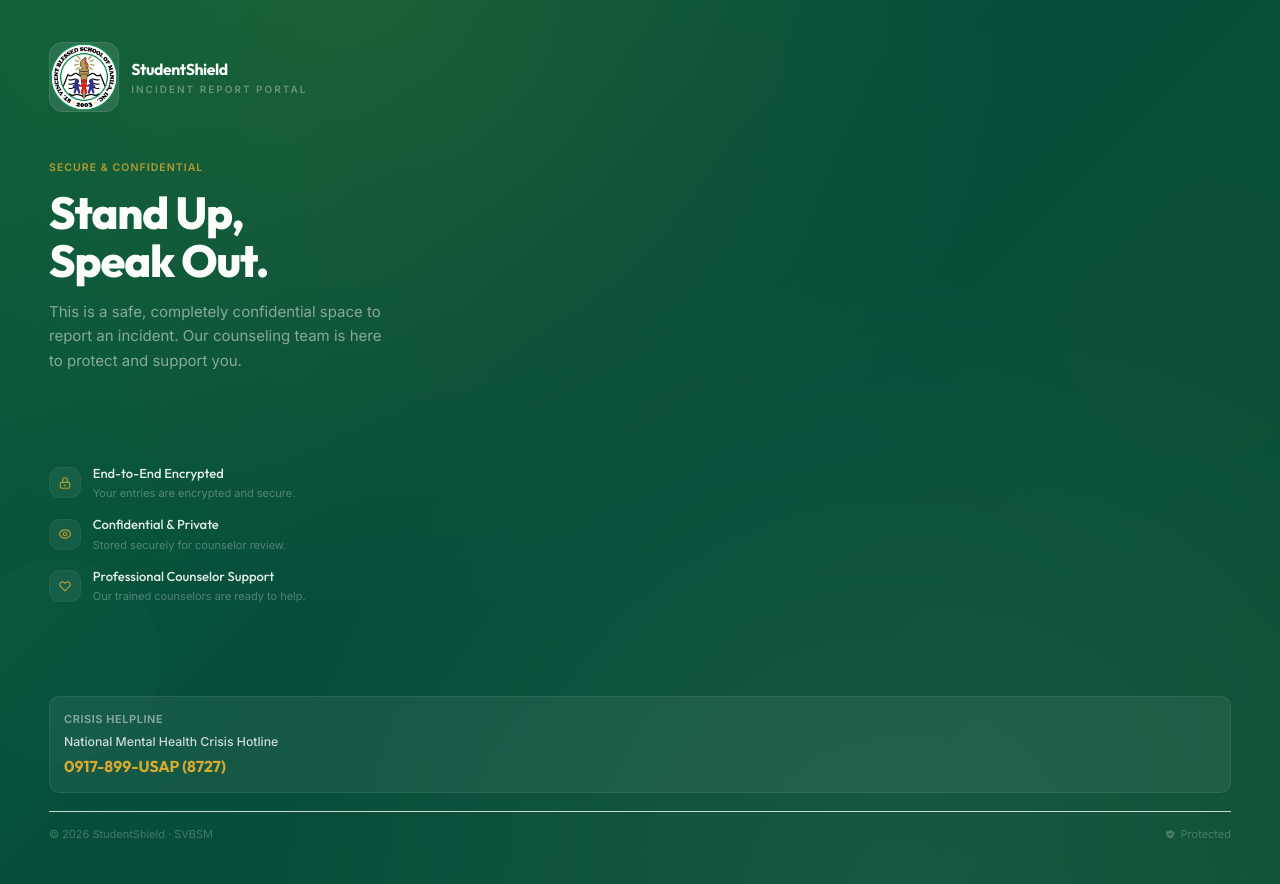
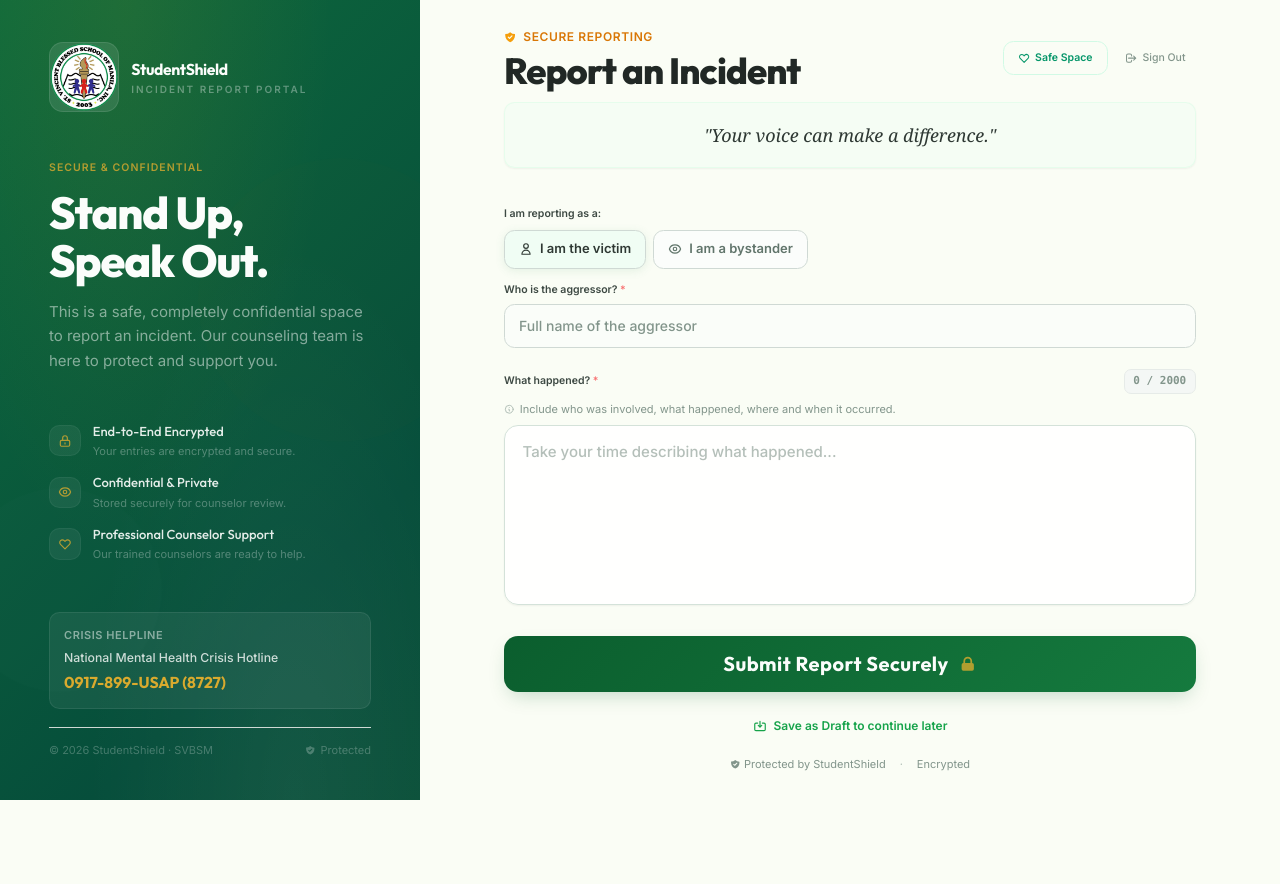
Before and after one commit to CrayCray3000/StudentShield-SoftwareEngineering, a CodeIgniter 4 app: the page made by web-app-ci4/app/Views/reports/bullying_form.php in a window 1280 px wide; the page is wider, and only the part inside the window is pictured. After the commit the page ends 800 px from the top of that part, so only its background shows below. Run offline with PHP 8.4 and a stand-in for CodeIgniter, Linux system fonts and the light colour scheme; the template is opened without the code that fills it, so the values that code supplies are empty; some libraries are stand-ins or nearby versions.

Commit message:
fix(ui): restore missing form by reverting unintended w-full on flex left panel

```diff
--- a/web-app-ci4/app/Views/reports/bullying_form.php
+++ b/web-app-ci4/app/Views/reports/bullying_form.php
@@ -174,7 +174,7 @@
     <div class="w-full h-full min-h-screen flex flex-col lg:flex-row relative z-10 bg-white">
 
         <!-- ===== LEFT — Calming Branding Panel (Expanded) ===== -->
-        <div class="brand-panel hidden lg:flex w-full lg:w-full lg:min-h-screen flex-shrink-0 flex-col justify-between px-8 sm:px-10 xl:px-14 py-8 lg:py-12 relative">
+        <div class="brand-panel hidden lg:flex w-full lg:w-[420px] 2xl:w-[550px] lg:min-h-screen flex-shrink-0 flex-col justify-between px-8 sm:px-10 xl:px-14 py-8 lg:py-12 relative">
 
             <!-- Breathing circle — calming ambient element -->
             <div class="breath-circle absolute w-[280px] h-[280px] rounded-full bg-gold/10 top-[20%] right-[-60px] pointer-events-none"></div>
```
